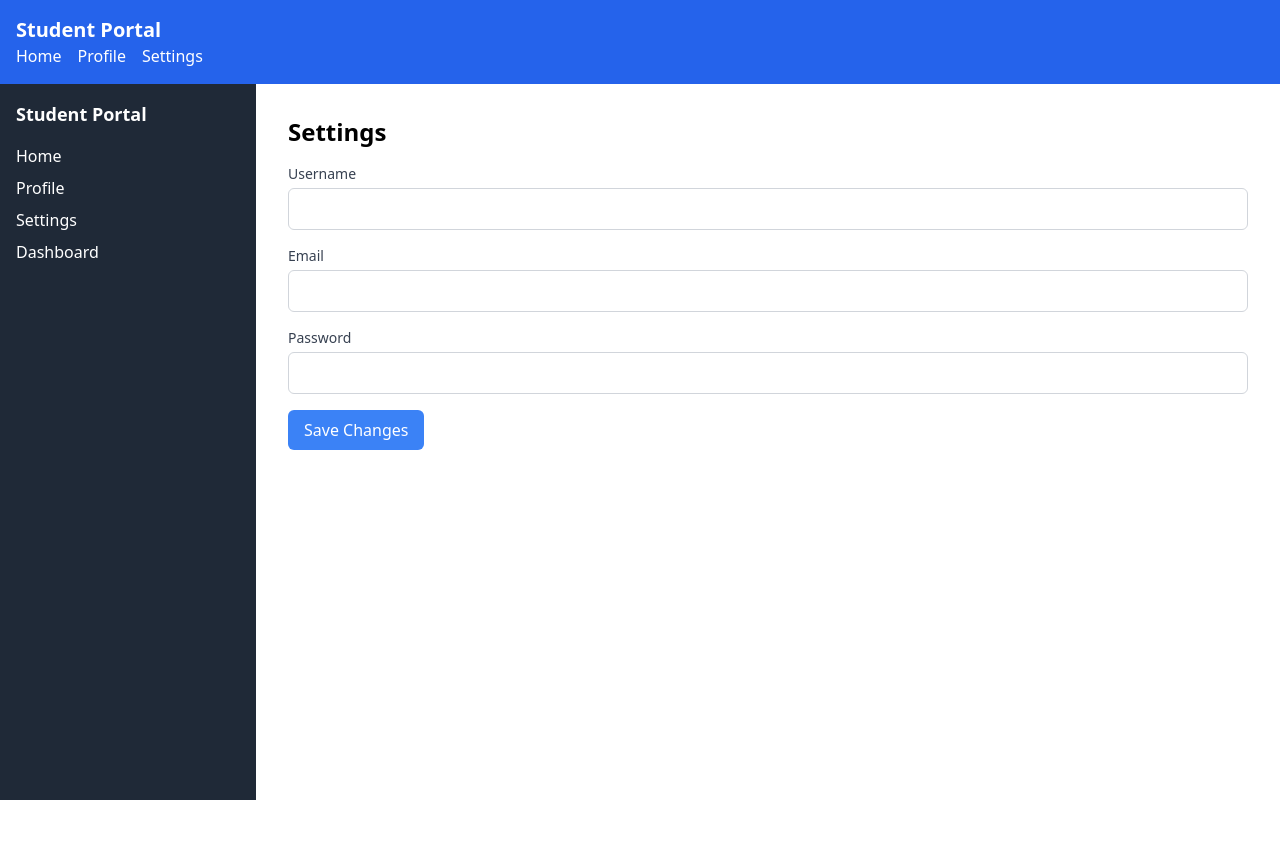
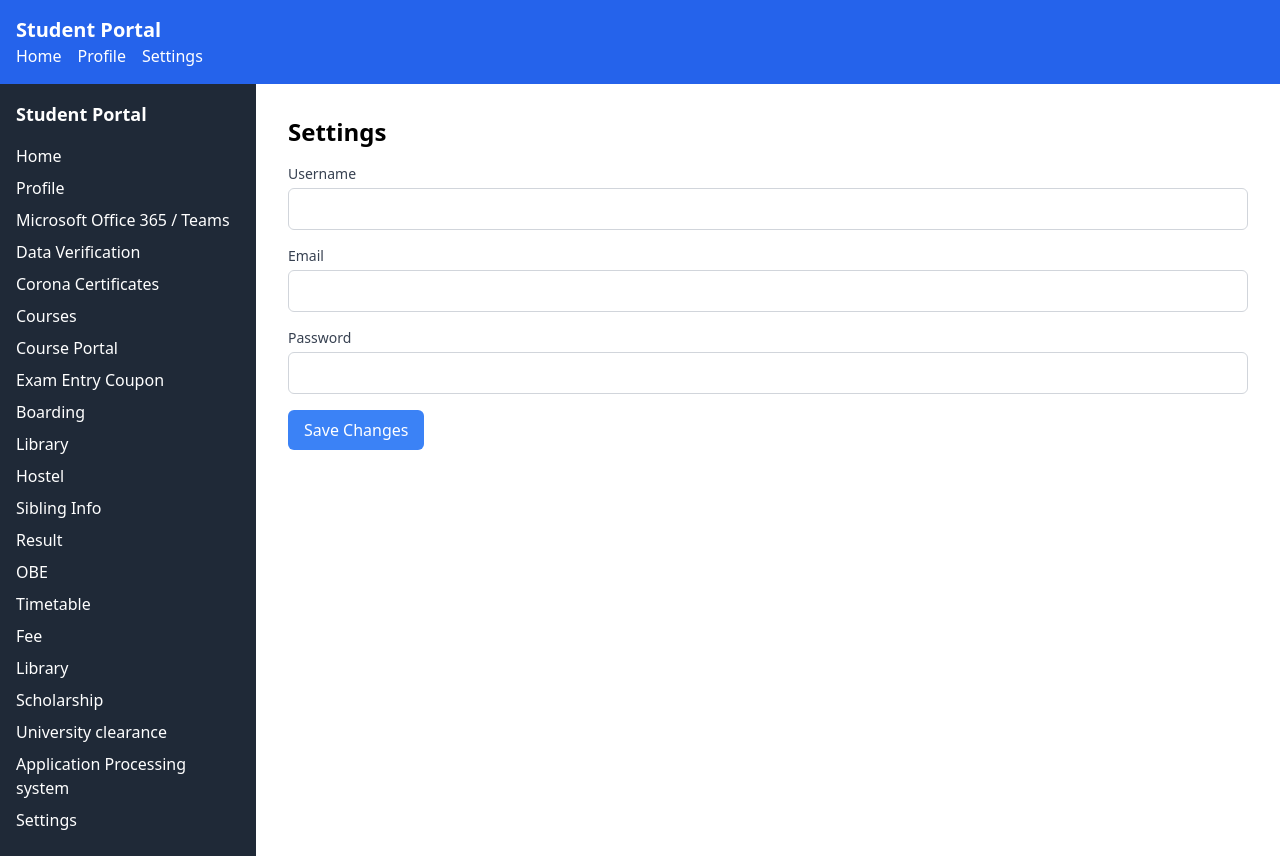
Before and after one commit to AkhlaqAltaf/uni_portal, a React (Vite) app in the folder uni_portal_frontend/: page /settings in a window 1280 px wide. Before the commit the page ends 800 px from the top, so only its background shows below. Built offline with nearby package versions, Linux system fonts and the light colour scheme.

Commit message:
changes made to calander and sidebar

```diff
--- a/uni_portal_frontend/package.json
+++ b/uni_portal_frontend/package.json
@@ -11,6 +11,7 @@
   },
   "dependencies": {
     "react": "^18.3.1",
+    "react-calendar": "^5.1.0",
     "react-dom": "^18.3.1",
     "react-router-dom": "^7.1.0"
   },
--- a/uni_portal_frontend/src/components/Sidebar.jsx
+++ b/uni_portal_frontend/src/components/Sidebar.jsx
@@ -12,11 +12,63 @@ const Sidebar=() => {
                 <li className="mb-2">
                     <Link to="/profile" className="hover:text-gray-400">Profile</Link>
                 </li>
+
+                <li className="mb-2">
+                    <Link to="/dashboard" className="hover:text-gray-400">Microsoft Office 365 / Teams</Link>
+                </li>
+                <li className="mb-2">
+                    <Link to="/dashboard" className="hover:text-gray-400">Data Verification</Link>
+                </li>
+                <li className="mb-2">
+                    <Link to="/dashboard" className="hover:text-gray-400">Corona Certificates</Link>
+                </li>
+                <li className="mb-2">
+                    <Link to="/dashboard" className="hover:text-gray-400">Courses</Link>
+                </li>
+                <li className="mb-2">
+                    <Link to="/dashboard" className="hover:text-gray-400">Course Portal</Link>
+                </li>
+                <li className="mb-2">
+                    <Link to="/dashboard" className="hover:text-gray-400">Exam Entry Coupon</Link>
+                </li>
+                <li className="mb-2">
+                    <Link to="/dashboard" className="hover:text-gray-400">Boarding</Link>
+                </li>
+                <li className="mb-2">
+                    <Link to="/dashboard" className="hover:text-gray-400">Library</Link>
+                </li>
+                <li className="mb-2">
+                    <Link to="/dashboard" className="hover:text-gray-400">Hostel</Link>
+                </li>
+                <li className="mb-2">
+                    <Link to="/dashboard" className="hover:text-gray-400">Sibling Info</Link>
+                </li>
+                <li className="mb-2">
+                    <Link to="/dashboard" className="hover:text-gray-400">Result</Link>
+                </li>
+                <li className="mb-2">
+                    <Link to="/dashboard" className="hover:text-gray-400">OBE</Link>
+                </li>
+                <li className="mb-2">
+                    <Link to="/dashboard" className="hover:text-gray-400">Timetable</Link>
+                </li>
+                <li className="mb-2">
+                    <Link to="/dashboard" className="hover:text-gray-400">Fee</Link>
+                </li>
+                <li className="mb-2">
+                    <Link to="/dashboard" className="hover:text-gray-400">Library</Link>
+                </li>
+                <li className="mb-2">
+                    <Link to="/dashboard" className="hover:text-gray-400">Scholarship</Link>
+                </li>
+                <li className="mb-2">
+                    <Link to="/dashboard" className="hover:text-gray-400">University clearance</Link>
+                </li>
+                <li className="mb-2">
+                    <Link to="/dashboard" className="hover:text-gray-400">Application Processing system</Link>
+                </li>
                 <li className="mb-2">
                     <Link to="/settings" className="hover:text-gray-400">Settings</Link>
-                </li>
-                <li className="mb-2">
-                    <Link to="/dashboard" className="hover:text-gray-400">Dashboard</Link>
                 </li>
             </ul>
         </div>
--- a/uni_portal_frontend/src/components/widgets/Calendar.jsx
+++ b/uni_portal_frontend/src/components/widgets/Calendar.jsx
@@ -1,12 +1,20 @@
-import React from 'react';
+// filepath: src/components/widgets/Calendar.jsx
+import React, { useState } from 'react';
+import Calendar from 'react-calendar';
+import 'react-calendar/dist/Calendar.css';
 
-const Calendar= () => {
+const CalendarWidget = () => {
+    const [date, setDate] = useState(new Date());
+
     return (
         <div className="p-4 border rounded-lg shadow-md">
             <h2 className="text-xl font-semibold mb-4">Calendar</h2>
-            {/* Calendar implementation goes here */}
+            <Calendar
+                onChange={setDate}
+                value={date}
+            />
         </div>
     );
 };
 
-export default Calendar;
+export default CalendarWidget;
```
Also changed, not shown: 1 other file (tests, documents, lock files or other folders).
